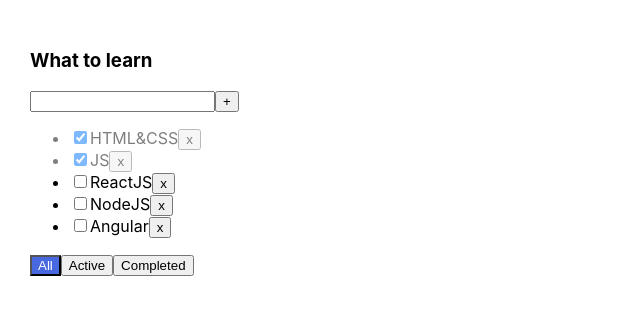
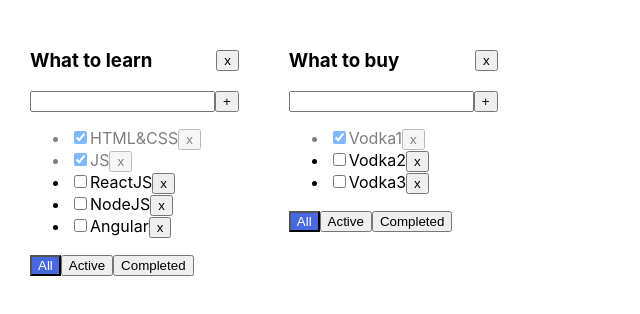
Before and after one commit to Fristail27/Todolist, a React (Create React App) app: page / in a window 1280 px wide. Shown: the top 314 px of the page, without its empty margins (0-640 px from the left). Built offline with nearby package versions, Linux system fonts and the light colour scheme.

Commit message:
add todolists and delete todolist

```diff
--- a/src/App.css
+++ b/src/App.css
@@ -18,3 +18,11 @@
 .is-done {
   opacity: 0.5;
 }
+.Title{
+  display: inline-block;
+}
+.HeaderTodolist {
+  display: flex;
+  justify-content: space-between;
+  align-items: center;
+}
--- a/src/App.tsx
+++ b/src/App.tsx
@@ -11,61 +11,104 @@ export type TaskType = {
 
 export type filterValuesType = "all" | "active" | "completed"
 
+type TodolistType = {
+    id: string,
+    title: string,
+    filter: filterValuesType,
 
+}
+
+type TaskStateType = {
+    [key: string]: Array<TaskType>
+}
 
 function App() {
+    const todolistID1 = v1();
+    const todolistID2 = v1();
+    const [todolists, setTodolists] = useState<Array<TodolistType>>([
+        {id: todolistID1, title: "What to learn", filter: "all"},
+        {id: todolistID2, title: "What to buy", filter: "all"},
+    ]);
+    let [tasks, setTasks] = useState<TaskStateType>({
+        [todolistID1]: [
+            {id: v1(), title: "HTML&CSS", isDone: true},
+            {id: v1(), title: "JS", isDone: true},
+            {id: v1(), title: "ReactJS", isDone: false},
+            {id: v1(), title: "NodeJS", isDone: false},
+            {id: v1(), title: "Angular", isDone: false},],
+        [todolistID2]: [
+            {id: v1(), title: "Vodka1", isDone: true},
+            {id: v1(), title: "Vodka2", isDone: false},
+            {id: v1(), title: "Vodka3", isDone: false},
+        ],
+    });
 
-    let [tasks, setTasks] = useState <Array<TaskType>>( [
-        { id: v1(), title: "HTML&CSS", isDone: true },
-        { id: v1(), title: "JS", isDone: true },
-        { id: v1(), title: "ReactJS", isDone: false },
-        { id: v1(), title: "NodeJS", isDone: false },
-        { id: v1(), title: "Angular", isDone: false },
-    ]);
-    const [filter, setFilter] = useState <filterValuesType>("all");
+    function changeFiltter(filterValue: filterValuesType, todolistID: string) {
+        const todolist = todolists.find(tl => tl.id === todolistID);
+        if (todolist) {
+            todolist.filter = filterValue;
+            setTodolists([...todolists]);
+        }
+        ;
+    };
 
-    function changeFiltter(filterValue: filterValuesType) {
-        setFilter(filterValue)
+    function removeTask(taskID: string, todolistID: string) {
+        const todolistTasks = tasks[todolistID].filter(t => t.id !== taskID);
+        tasks[todolistID] = todolistTasks;
+        setTasks({...tasks})
     };
-    function removeTask(taskID: string) {
-        const filteredTasks = tasks.filter(task => task.id !== taskID)
-        setTasks(filteredTasks)
-    };
-    function addTask(title: string) {
+
+    function addTask(title: string, todolistID: string) {
         const newTask: TaskType = {
             id: v1(),
             title: title,
             isDone: false,
         }
-        setTasks([newTask, ...tasks])
+        tasks[todolistID] = [newTask, ...tasks[todolistID]];
+        setTasks({...tasks})
     };
-    function changeStatus(taskID :string, isDone :boolean) {
-        const task = tasks.find(t => t.id === taskID);
+
+    function changeStatus(taskID: string, isDone: boolean, todolistID: string) {
+        const task = tasks[todolistID].find(t => t.id === taskID);
         if (task) {
             task.isDone = isDone;
-            setTasks([...tasks]);
-        };
+            setTasks({...tasks});
+        }
+        ;
     };
 
-    let taskForTodoList = tasks;
-    if (filter === "active") {
-        taskForTodoList = tasks.filter(task => !task.isDone)
-    }
-    if(filter === "completed") {
-        taskForTodoList = tasks.filter(task => task.isDone)
-    }
+    function deleteTodolist (todolistID:string) {
+        setTodolists( todolists.filter(el => el.id !== todolistID));
+        delete tasks[todolistID];
+        setTasks({...tasks});
+    };
 
     return (
         <div className="App">
+            {
+                todolists.map(tl => {
+                    let taskForTodoList = tasks[tl.id];
+                    if (tl.filter === "active") {
+                        taskForTodoList = tasks[tl.id].filter(task => !task.isDone)
+                    }
+                    if (tl.filter === "completed") {
+                        taskForTodoList = tasks[tl.id].filter(task => task.isDone)
+                    }
+                    return(
                     <TodoList
-                title={"What to learn"}
+                        key={tl.id}
+                        id={tl.id}
+                        title={tl.title}
                         tasks={taskForTodoList}
-                filter={filter}
+                        filter={tl.filter}
                         addTask={addTask}
                         removeTask={removeTask}
                         changeFiltter={changeFiltter}
                         changeStatus={changeStatus}
-            />
+                        deleteTodolist={deleteTodolist}
+                    />)
+                })
+            }
         </div>
     );
 }
--- a/src/TodoList.tsx
+++ b/src/TodoList.tsx
@@ -2,13 +2,15 @@ import React, {ChangeEvent, KeyboardEvent, useState} from "react";
 import {filterValuesType, TaskType} from "./App";
 
 type PropsType = {
+    id: string,
     title: string,
     tasks: Array<TaskType>,
     filter: filterValuesType,
-    addTask: (title: string) => void,
-    removeTask: (taskID: string) => void,
-    changeFiltter: (filterValue: filterValuesType) => void,
-    changeStatus: (taskID :string, isDone :boolean) => void,
+    addTask: (title: string, todolistID:string) => void,
+    removeTask: (taskID: string, todolistID:string) => void,
+    changeFiltter: (filterValue: filterValuesType, todolistID:string) => void,
+    changeStatus: (taskID :string, isDone :boolean, todolistID:string) => void,
+    deleteTodolist:(todolistID:string) => void
 }
 
 export function TodoList(props: PropsType) {
@@ -17,9 +19,9 @@ export function TodoList(props: PropsType) {
     const [error, setError] = useState<string | null>(null);
 
     const tasks = props.tasks.map(taskObj => {
-        const removeTask = () => {props.removeTask(taskObj.id)}
+        const removeTask = () => {props.removeTask(taskObj.id, props.id)}
         const changeStatus = (e :ChangeEvent<HTMLInputElement>) => {
-            props.changeStatus(taskObj.id, e.currentTarget.checked)
+            props.changeStatus(taskObj.id, e.currentTarget.checked, props.id)
         }
         return (
             <li key={taskObj.id} className={taskObj.isDone ? "is-done" : ""}>
@@ -37,23 +39,29 @@ export function TodoList(props: PropsType) {
     const addTask = () => {
         const trimmedTitle = title.trim();
         if (trimmedTitle) {
-            props.addTask(trimmedTitle);
+            props.addTask(trimmedTitle, props.id);
         } else {
             setError ("Title is required!");
         };
         setTitle("")
     };
-    const AllOnClickHandler = () => {props.changeFiltter("all")};
-    const ActiveOnClickHandler = () => {props.changeFiltter("active")};
-    const CompletedOnClickHandler = () => {props.changeFiltter("completed")};
+    const AllOnClickHandler = () => {props.changeFiltter("all", props.id)};
+    const ActiveOnClickHandler = () => {props.changeFiltter("active", props.id)};
+    const CompletedOnClickHandler = () => {props.changeFiltter("completed", props.id)};
     const onChangeHandler = (e: ChangeEvent<HTMLInputElement>) => {
         setTitle(e.currentTarget.value);
         setError(null);
     };
     const onKeyPressHandler = (e: KeyboardEvent<HTMLInputElement>) => {if (e.key === "Enter") addTask()};
+    const deleteTodolistOnClickHandler = () => {
+        props.deleteTodolist(props.id);
+    }
 
     return (<div>
-        <h3>{props.title}</h3>
+        <div className="HeaderTodolist">
+            <h3 className="Title">{props.title}</h3>
+            <button onClick={deleteTodolistOnClickHandler}>x</button>
+        </div>
         <div>
             <input
                 value={title}
```
Lines whose indentation alone changed are shown as unchanged.
